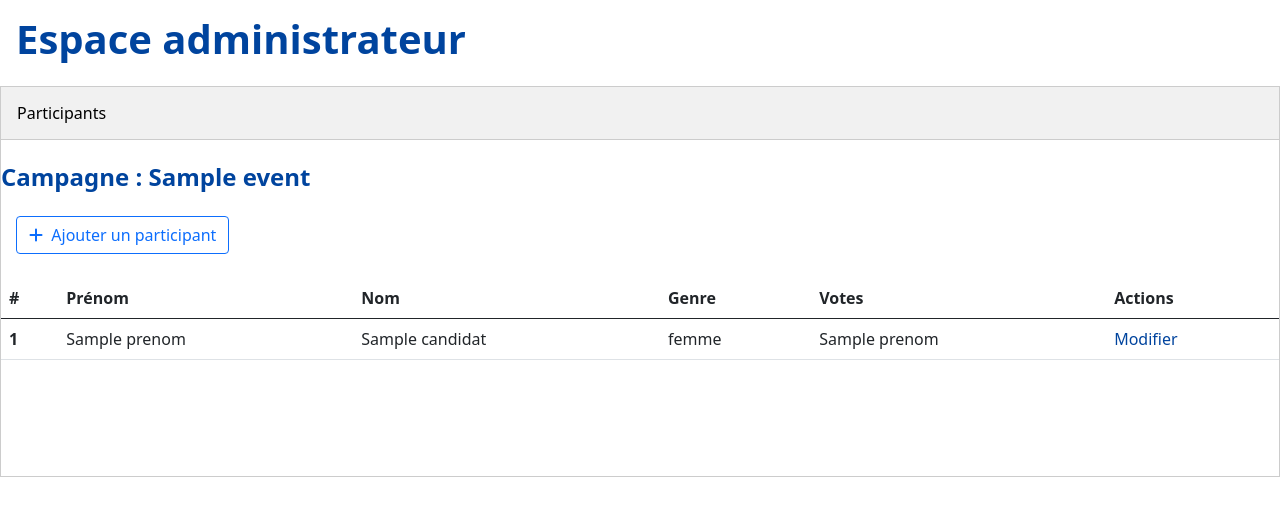
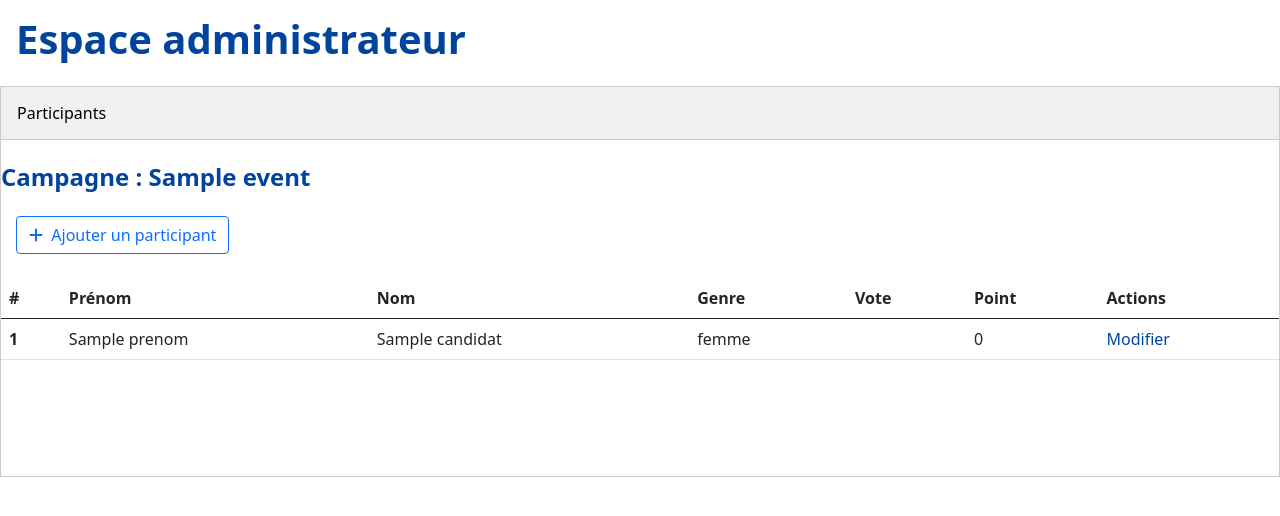
Before and after one commit to OumarMaiga/Voting, a PHP site: the page made by View/candidat/index.php in a window 1280 px wide. Shown: the top 516 px of the page. Run offline with PHP 8.4, Linux system fonts and the light colour scheme; the template is opened without the code that fills it: most values are stand-ins (such as "Sample title", 1, 10 or a date in 2020); data that the repository does not hold is empty; some libraries are stand-ins or nearby versions.

Commit message:
Implementention de vote

```diff
--- a/View/candidat/index.php
+++ b/View/candidat/index.php
@@ -45,7 +45,8 @@
             <th scope="col">Prénom</th>
             <th scope="col">Nom</th>
             <th scope="col">Genre</th>
-            <th scope="col">Votes</th>
+            <th scope="col">Vote</th>
+            <th scope="col">Point</th>
             <th scope="col">Actions</th>
           </tr>
         </thead>
@@ -54,13 +55,17 @@
             $n = 0;
             foreach ($candidats as $candidat) {
                 $n++;
+                // Utilisation du helper pour recuperer le nombre de vote et point et aussi le genre (homme/femme)
+                $vote_count = vote_count($event['id'], $candidat['id']);
+                $point_count = point_count($event['id'], $candidat['id']);
             ?>
                 <tr>
                     <th scope="row"><?= $n ?></th>
                     <td><?= $candidat['prenom'] ?></td>
                     <td><?= $candidat['nom'] ?></td>
                     <td><?= genre($candidat['genre']) ?></td>
-                    <td><?= $candidat['prenom'] ?></td>
+                    <td><?= $vote_count ?></td>
+                    <td><?= $point_count == "" ? "0" : $point_count ?></td>
                     <td class="actions">
                     <a class="actions" href="index.php?action=edit_candidat&id=<?= $candidat['id'] ?>">Modifier</a>
                     </td>
--- a/helpers/helper.php
+++ b/helpers/helper.php
@@ -1,5 +1,20 @@
 <?php
+
+    use Model\Vote;
+
     // Function qui retourne le genre
     function genre($genre) {
         return $genre == "h" ? "homme" : "femme";
     }
+
+    // Retourne le nombre de vote d'un candidat
+    function vote_count($event_id, $candidat_id) {
+        $vote = new Vote;
+        return $vote->getCandidatVoteCount($event_id, $candidat_id);
+    }
+
+    // Retourne le nombre de point d'un candidat
+    function point_count($event_id, $candidat_id) {
+        $vote = new Vote;
+        return $vote->getCandidatPointCount($event_id, $candidat_id);
+    }
```
Also changed, not shown: Model/Vote.php (+12 -0 lines), Controller/VoteController.php (line endings or trailing spaces).
